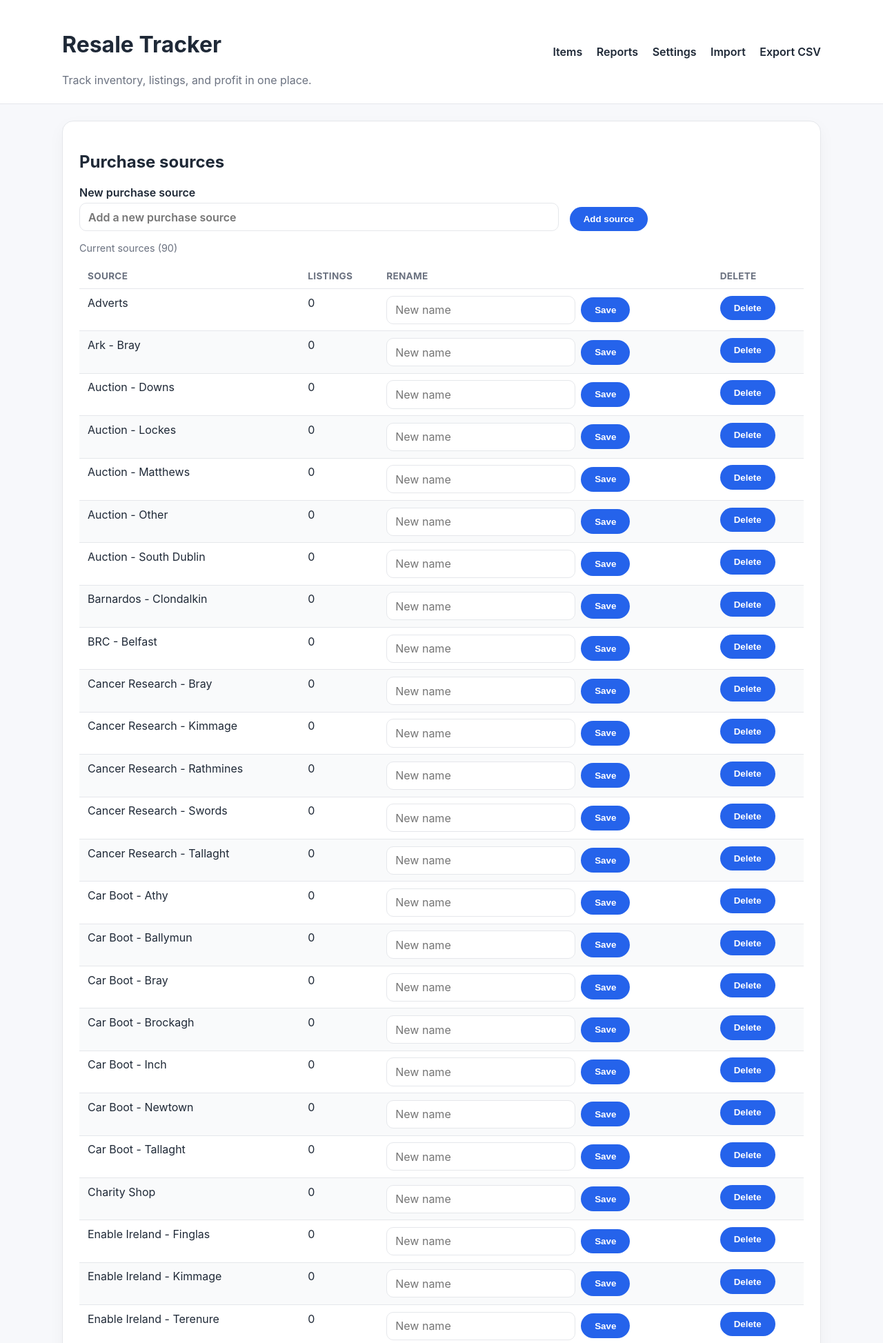
After one commit to ps1-eng/super-potato, a Flask app: page /settings in a window 1280 px wide. The commit adds this page. Shown: the top 1947 px of the page at 69% size. Run offline with Flask 3, Linux system fonts and the light colour scheme; data comes from the database, SQL or seed files in the repository; data that the repository does not hold is empty.

Commit message:
Add edit merge delete for purchase sources

```diff
--- a/app.py
+++ b/app.py
@@ -136,6 +136,15 @@ def init_db() -> None:
         conn.execute("PRAGMA foreign_keys = ON")
         conn.execute(
             """
+            CREATE TABLE IF NOT EXISTS purchase_sources (
+                id INTEGER PRIMARY KEY AUTOINCREMENT,
+                name TEXT NOT NULL UNIQUE,
+                active INTEGER NOT NULL DEFAULT 1
+            )
+            """
+        )
+        conn.execute(
+            """
             CREATE TABLE IF NOT EXISTS items (
                 id INTEGER PRIMARY KEY AUTOINCREMENT,
                 name TEXT NOT NULL,
@@ -166,6 +175,17 @@ def init_db() -> None:
             """
         )
         ensure_column(conn, "items", "listed_date", "TEXT")
+        conn.executemany(
+            "INSERT OR IGNORE INTO purchase_sources (name) VALUES (?)",
+            [(source,) for source in PURCHASE_SOURCE_OPTIONS],
+        )
+        conn.execute(
+            """
+            INSERT OR IGNORE INTO purchase_sources (name)
+            SELECT DISTINCT purchase_source FROM items
+            WHERE purchase_source IS NOT NULL AND purchase_source <> ''
+            """
+        )
         conn.execute(
             """
             CREATE INDEX IF NOT EXISTS idx_items_sku ON items (sku)
@@ -184,6 +204,11 @@ def init_db() -> None:
         conn.execute(
             """
             CREATE INDEX IF NOT EXISTS idx_listings_marketplace ON listings (marketplace)
+            """
+        )
+        conn.execute(
+            """
+            CREATE INDEX IF NOT EXISTS idx_purchase_sources_active ON purchase_sources (active)
             """
         )
 
@@ -324,6 +349,42 @@ def normalize_purchase_source(value: str) -> str:
     if lower == "ark":
         return "Ark - Bray"
     return source
+
+
+def ensure_purchase_source(conn: sqlite3.Connection, source: str) -> None:
+    if not source:
+        return
+    conn.execute(
+        "INSERT OR IGNORE INTO purchase_sources (name) VALUES (?)",
+        (source,),
+    )
+
+
+def fetch_purchase_sources(active_only: bool = True) -> list[str]:
+    query = "SELECT name FROM purchase_sources"
+    params: list[int] = []
+    if active_only:
+        query += " WHERE active = ?"
+        params.append(1)
+    query += " ORDER BY name COLLATE NOCASE"
+    with get_db() as conn:
+        rows = conn.execute(query, params).fetchall()
+    return [row["name"] for row in rows]
+
+
+def fetch_purchase_source_usage() -> list[sqlite3.Row]:
+    query = """
+        SELECT purchase_sources.id,
+               purchase_sources.name,
+               COUNT(items.id) AS item_count
+        FROM purchase_sources
+        LEFT JOIN items ON items.purchase_source = purchase_sources.name
+        WHERE purchase_sources.active = 1
+        GROUP BY purchase_sources.id, purchase_sources.name
+        ORDER BY purchase_sources.name COLLATE NOCASE
+    """
+    with get_db() as conn:
+        return conn.execute(query).fetchall()
 
 
 def fetch_items(
@@ -538,9 +599,17 @@ def index() -> str:
         total_pages=total_pages,
         total_items=total_items,
         sku_options=sku_options,
-        purchase_sources=PURCHASE_SOURCE_OPTIONS,
+        purchase_sources=fetch_purchase_sources(),
         marketplaces=MARKETPLACES,
         statuses=STATUSES,
+    )
+
+
+@app.route("/settings")
+def settings() -> str:
+    return render_template(
+        "settings.html",
+        purchase_sources=fetch_purchase_source_usage(),
     )
 
 
@@ -575,6 +644,7 @@ def add_item() -> Response:
         return redirect(url_for("index"))
 
     with get_db() as conn:
+        ensure_purchase_source(conn, purchase_source)
         conn.execute(
             """
             INSERT INTO items
@@ -596,6 +666,118 @@ def add_item() -> Response:
         )
     flash("Item added.")
     return redirect(url_for("index"))
+
+
+@app.route("/purchase-sources", methods=["POST"])
+def add_purchase_source() -> Response:
+    raw_name = request.form.get("purchase_source_name", "")
+    name = normalize_purchase_source(raw_name)
+    if not name:
+        flash("Purchase source name is required.")
+        return redirect(url_for("settings"))
+
+    with get_db() as conn:
+        existing = conn.execute(
+            "SELECT 1 FROM purchase_sources WHERE name = ?",
+            (name,),
+        ).fetchone()
+        if existing:
+            flash("Purchase source already exists.")
+            return redirect(url_for("settings"))
+        conn.execute(
+            "INSERT INTO purchase_sources (name) VALUES (?)",
+            (name,),
+        )
+    flash("Purchase source added.")
+    return redirect(url_for("settings"))
+
+
+@app.route("/purchase-sources/<int:source_id>/rename", methods=["POST"])
+def rename_purchase_source(source_id: int) -> Response:
+    raw_name = request.form.get("purchase_source_name", "")
+    name = normalize_purchase_source(raw_name)
+    if not name:
+        flash("Purchase source name is required.")
+        return redirect(url_for("settings"))
+
+    with get_db() as conn:
+        current = conn.execute(
+            "SELECT name FROM purchase_sources WHERE id = ?",
+            (source_id,),
+        ).fetchone()
+        if current is None:
+            flash("Purchase source not found.")
+            return redirect(url_for("settings"))
+        existing = conn.execute(
+            "SELECT 1 FROM purchase_sources WHERE name = ?",
+            (name,),
+        ).fetchone()
+        if existing:
+            flash("Purchase source already exists.")
+            return redirect(url_for("settings"))
+        conn.execute(
+            "UPDATE purchase_sources SET name = ? WHERE id = ?",
+            (name, source_id),
+        )
+        conn.execute(
+            "UPDATE items SET purchase_source = ? WHERE purchase_source = ?",
+            (name, current["name"]),
+        )
+    flash("Purchase source updated.")
+    return redirect(url_for("settings"))
+
+
+@app.route("/purchase-sources/merge", methods=["POST"])
+def merge_purchase_sources() -> Response:
+    from_id = request.form.get("source_from", type=int)
+    to_id = request.form.get("source_to", type=int)
+    if not from_id or not to_id or from_id == to_id:
+        flash("Please choose two different sources to merge.")
+        return redirect(url_for("settings"))
+
+    with get_db() as conn:
+        from_row = conn.execute(
+            "SELECT name FROM purchase_sources WHERE id = ?",
+            (from_id,),
+        ).fetchone()
+        to_row = conn.execute(
+            "SELECT name FROM purchase_sources WHERE id = ?",
+            (to_id,),
+        ).fetchone()
+        if from_row is None or to_row is None:
+            flash("Purchase source not found.")
+            return redirect(url_for("settings"))
+        conn.execute(
+            "UPDATE items SET purchase_source = ? WHERE purchase_source = ?",
+            (to_row["name"], from_row["name"]),
+        )
+        conn.execute("DELETE FROM purchase_sources WHERE id = ?", (from_id,))
+    flash("Purchase sources merged.")
+    return redirect(url_for("settings"))
+
+
+@app.route("/purchase-sources/<int:source_id>/delete", methods=["POST"])
+def delete_purchase_source(source_id: int) -> Response:
+    fallback_name = "Other"
+    with get_db() as conn:
+        row = conn.execute(
+            "SELECT name FROM purchase_sources WHERE id = ?",
+            (source_id,),
+        ).fetchone()
+        if row is None:
+            flash("Purchase source not found.")
+            return redirect(url_for("settings"))
+        if row["name"] == fallback_name:
+            flash("Cannot delete the fallback purchase source.")
+            return redirect(url_for("settings"))
+        ensure_purchase_source(conn, fallback_name)
+        conn.execute(
+            "UPDATE items SET purchase_source = ? WHERE purchase_source = ?",
+            (fallback_name, row["name"]),
+        )
+        conn.execute("DELETE FROM purchase_sources WHERE id = ?", (source_id,))
+    flash("Purchase source deleted.")
+    return redirect(url_for("settings"))
 
 
 @app.route("/item/<int:item_id>")
@@ -885,6 +1067,7 @@ def import_csv() -> str | Response:
             if status not in STATUSES:
                 status = "Unlisted"
 
+            ensure_purchase_source(conn, purchase_source)
             has_listing = any([ebay_url, vinted_url, adverts_url])
             if sale_price is not None:
                 final_status = "Sold"
--- a/static/styles.css
+++ b/static/styles.css
@@ -119,6 +119,29 @@ button:disabled {
   cursor: not-allowed;
 }
 
+.simple-list {
+  margin-top: 1rem;
+}
+
+.settings-table {
+  width: 100%;
+  margin-top: 0.5rem;
+  border-collapse: collapse;
+}
+
+.settings-table th,
+.settings-table td {
+  padding: 0.6rem 0.75rem;
+  border-bottom: 1px solid var(--border);
+  text-align: left;
+}
+
+.inline-form {
+  display: flex;
+  gap: 0.5rem;
+  align-items: center;
+  flex-wrap: wrap;
+}
 .link {
   color: var(--primary);
   text-decoration: none;
--- a/templates/base.html
+++ b/templates/base.html
@@ -17,6 +17,7 @@
       <nav>
         <a href="{{ url_for('index') }}">Items</a>
         <a href="{{ url_for('reports') }}">Reports</a>
+        <a href="{{ url_for('settings') }}">Settings</a>
         <a href="{{ url_for('import_csv') }}">Import</a>
         <a href="{{ url_for('export_csv') }}">Export CSV</a>
       </nav>
--- /dev/null
+++ b/templates/settings.html
@@ -0,0 +1,84 @@
+{% extends 'base.html' %}
+
+{% block content %}
+<section class="card">
+  <h2>Purchase sources</h2>
+  <form class="grid" method="post" action="{{ url_for('add_purchase_source') }}">
+    <label class="span-2">
+      New purchase source
+      <input
+        type="text"
+        name="purchase_source_name"
+        placeholder="Add a new purchase source"
+        required
+      />
+    </label>
+    <button type="submit" class="primary">Add source</button>
+  </form>
+  <div class="simple-list">
+    <p class="muted">Current sources ({{ purchase_sources | length }})</p>
+    <table class="settings-table">
+      <thead>
+        <tr>
+          <th>Source</th>
+          <th>Listings</th>
+          <th>Rename</th>
+          <th>Delete</th>
+        </tr>
+      </thead>
+      <tbody>
+        {% for source in purchase_sources %}
+          <tr>
+            <td>{{ source.name }}</td>
+            <td>{{ source.item_count }}</td>
+            <td>
+              <form
+                class="inline-form"
+                method="post"
+                action="{{ url_for('rename_purchase_source', source_id=source.id) }}"
+              >
+                <input type="text" name="purchase_source_name" placeholder="New name" required />
+                <button type="submit" class="button">Save</button>
+              </form>
+            </td>
+            <td>
+              <form
+                class="inline-form"
+                method="post"
+                action="{{ url_for('delete_purchase_source', source_id=source.id) }}"
+              >
+                <button type="submit" class="button">Delete</button>
+              </form>
+            </td>
+          </tr>
+        {% endfor %}
+      </tbody>
+    </table>
+  </div>
+</section>
+
+<section class="card">
+  <h2>Merge purchase sources</h2>
+  <form class="grid" method="post" action="{{ url_for('merge_purchase_sources') }}">
+    <label>
+      Merge from
+      <select name="source_from" required>
+        <option value="">Select source</option>
+        {% for source in purchase_sources %}
+          <option value="{{ source.id }}">{{ source.name }}</option>
+        {% endfor %}
+      </select>
+    </label>
+    <label>
+      Merge into
+      <select name="source_to" required>
+        <option value="">Select source</option>
+        {% for source in purchase_sources %}
+          <option value="{{ source.id }}">{{ source.name }}</option>
+        {% endfor %}
+      </select>
+    </label>
+    <button type="submit" class="primary">Merge sources</button>
+  </form>
+</section>
+{% endblock %}
```
